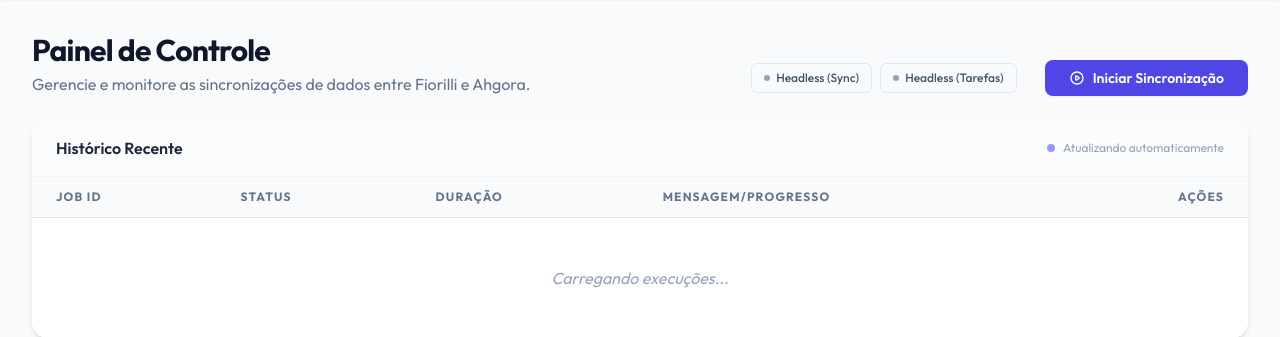
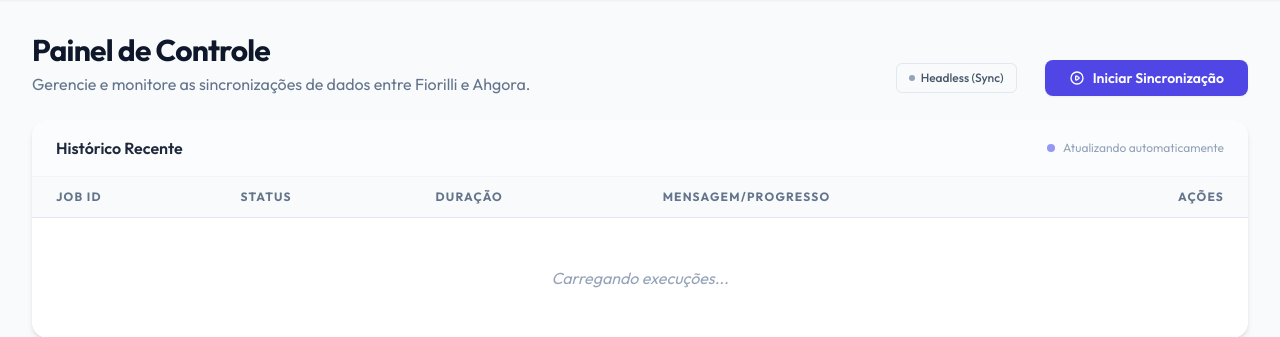
Before and after one commit to raphaelantoniocampos/integracao-fiorilli-ahgora, a FastAPI app: template app/infrastructure/web/templates/dashboard.html in a window 1280 px wide. Shown: the part 65-402 px from the top of the page. Run offline with FastAPI, Linux system fonts and the light colour scheme; the template is opened without the code that fills it, so the values that code supplies are empty; parts of the project's set-up code (start-up, migrations or seed data) failed here and were passed over; some libraries are stand-ins or nearby versions.

Commit message:
refactoring headless toggle

```diff
--- a/app/infrastructure/web/routes.py
+++ b/app/infrastructure/web/routes.py
@@ -66,7 +66,7 @@ async def toggle_headless(request: Request, target: str = Form(...)):
         )
 
     response = templates.TemplateResponse(
-        "partials/headless_toggles.html",
+        f"partials/headless_{target}_toggle.html",
         {
             "request": request,
             "headless_mode": settings.HEADLESS_MODE,
--- a/app/infrastructure/web/templates/dashboard.html
+++ b/app/infrastructure/web/templates/dashboard.html
@@ -8,7 +8,7 @@
             <p class="text-slate-500 mt-1">Gerencie e monitore as sincronizações de dados entre Fiorilli e Ahgora.</p>
         </div>
         <div class="flex items-center space-x-3">
-            {% include 'partials/headless_toggles.html' %}
+            {% include 'partials/headless_sync_toggle.html' %}
             <button hx-post="/api/sync/run" hx-swap="none"
                 class="btn-primary flex items-center px-6 py-2 rounded-lg text-sm font-semibold shadow-sm"
                 onclick="setTimeout(() => htmx.trigger('#jobs-list', 'refresh'), 500)">
--- /dev/null
+++ b/app/infrastructure/web/templates/partials/headless_sync_toggle.html
@@ -0,0 +1,11 @@
+{% if not is_docker %}
+<div id="headless-toggles" class="flex items-center space-x-2 mr-4">
+    <button hx-post="/api/settings/toggle-headless" hx-vals='{"target": "sync"}' hx-target="#headless-toggles" hx-swap="outerHTML"
+        class="text-xs px-3 py-1.5 rounded-md border font-medium transition-colors {% if headless_mode %}bg-indigo-50 text-indigo-700 border-indigo-200{% else %}bg-slate-50 text-slate-600 border-slate-200 hover:bg-slate-100{% endif %}">
+        <span class="flex items-center">
+            <span class="w-1.5 h-1.5 rounded-full mr-1.5 {% if headless_mode %}bg-indigo-500{% else %}bg-slate-400{% endif %}"></span>
+            Headless (Sync)
+        </span>
+    </button>
+</div>
+{% endif %}
--- a/app/infrastructure/web/templates/partials/headless_toggles.html
+++ b/app/infrastructure/web/templates/partials/headless_tasks_toggle.html
@@ -1,12 +1,5 @@
 {% if not is_docker %}
 <div id="headless-toggles" class="flex items-center space-x-2 mr-4">
-    <button hx-post="/api/settings/toggle-headless" hx-vals='{"target": "sync"}' hx-target="#headless-toggles" hx-swap="outerHTML"
-        class="text-xs px-3 py-1.5 rounded-md border font-medium transition-colors {% if headless_mode %}bg-indigo-50 text-indigo-700 border-indigo-200{% else %}bg-slate-50 text-slate-600 border-slate-200 hover:bg-slate-100{% endif %}">
-        <span class="flex items-center">
-            <span class="w-1.5 h-1.5 rounded-full mr-1.5 {% if headless_mode %}bg-indigo-500{% else %}bg-slate-400{% endif %}"></span>
-            Headless (Sync)
-        </span>
-    </button>
     <button hx-post="/api/settings/toggle-headless" hx-vals='{"target": "tasks"}' hx-target="#headless-toggles" hx-swap="outerHTML"
         class="text-xs px-3 py-1.5 rounded-md border font-medium transition-colors {% if headless_mode_tasks %}bg-indigo-50 text-indigo-700 border-indigo-200{% else %}bg-slate-50 text-slate-600 border-slate-200 hover:bg-slate-100{% endif %}">
         <span class="flex items-center">
```
